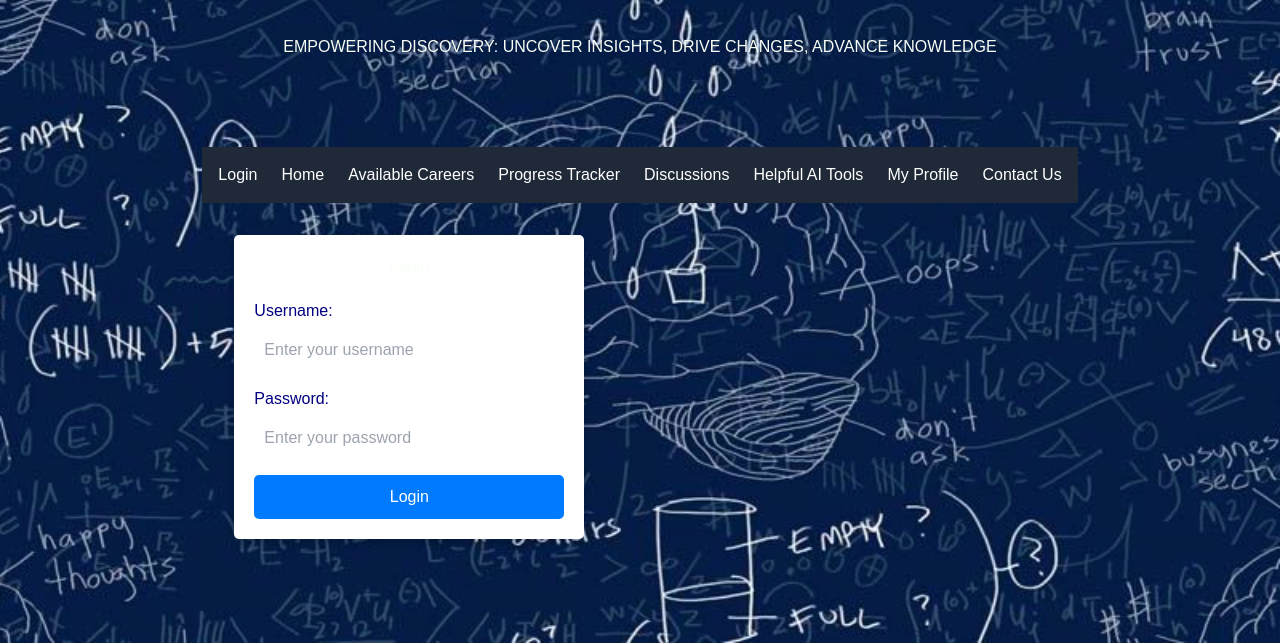
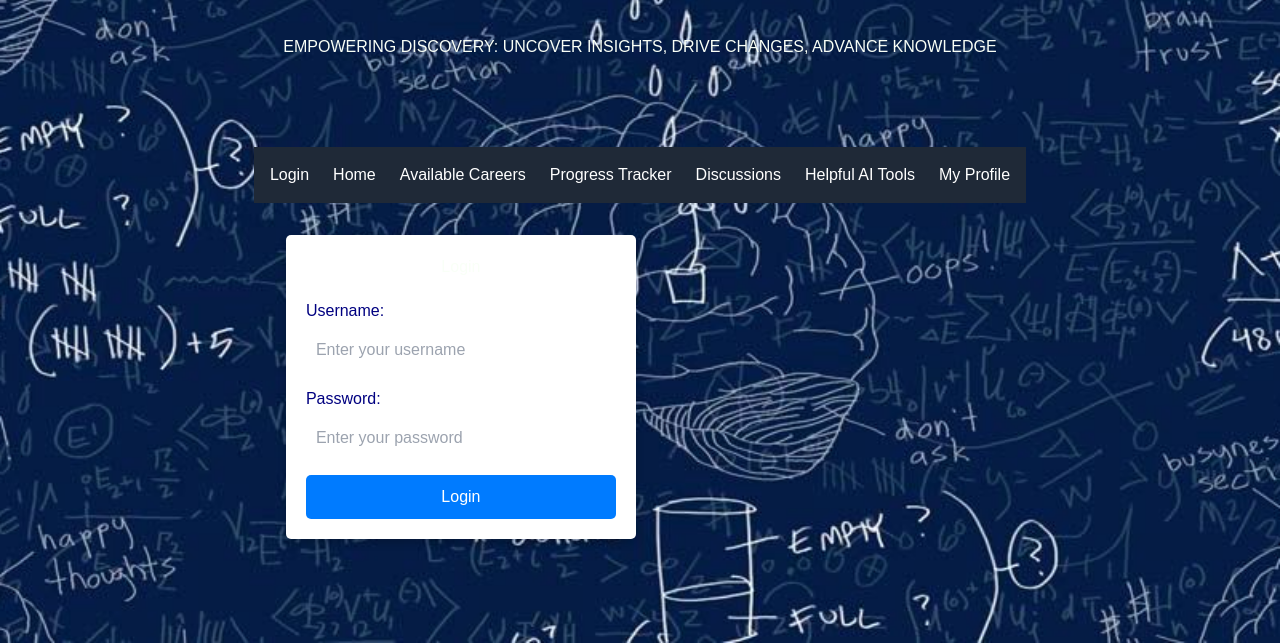
Before and after one commit to Siddeeqa/INFS421, a plain HTML site: page index.html in a window 1280 px wide. Shown: the part 157-800 px from the top of the page. Drawn offline with nearby package versions, Linux system fonts and the light colour scheme.

Commit message:
Update index.html

```diff
--- a/index.html
+++ b/index.html
@@ -35,7 +35,7 @@
                     <a href="#" class="nav-link" data-page="ai">Helpful AI Tools</a>
 
                     <a href="#" class="nav-link" data-page="profile">My Profile</a>
-                    <a href="#" class="nav-link" data-page="contact">Contact Us</a>
+
                 </div>
             </nav>
             <div class="container mx-auto p-8" id="pageContent">
@@ -55,7 +55,7 @@
             ai: 'helpful AI tools.html',
 
             profile: 'profile.html',
-            contact: 'contact us.html'
+
         };
 
         function loadPage(page) {
```
